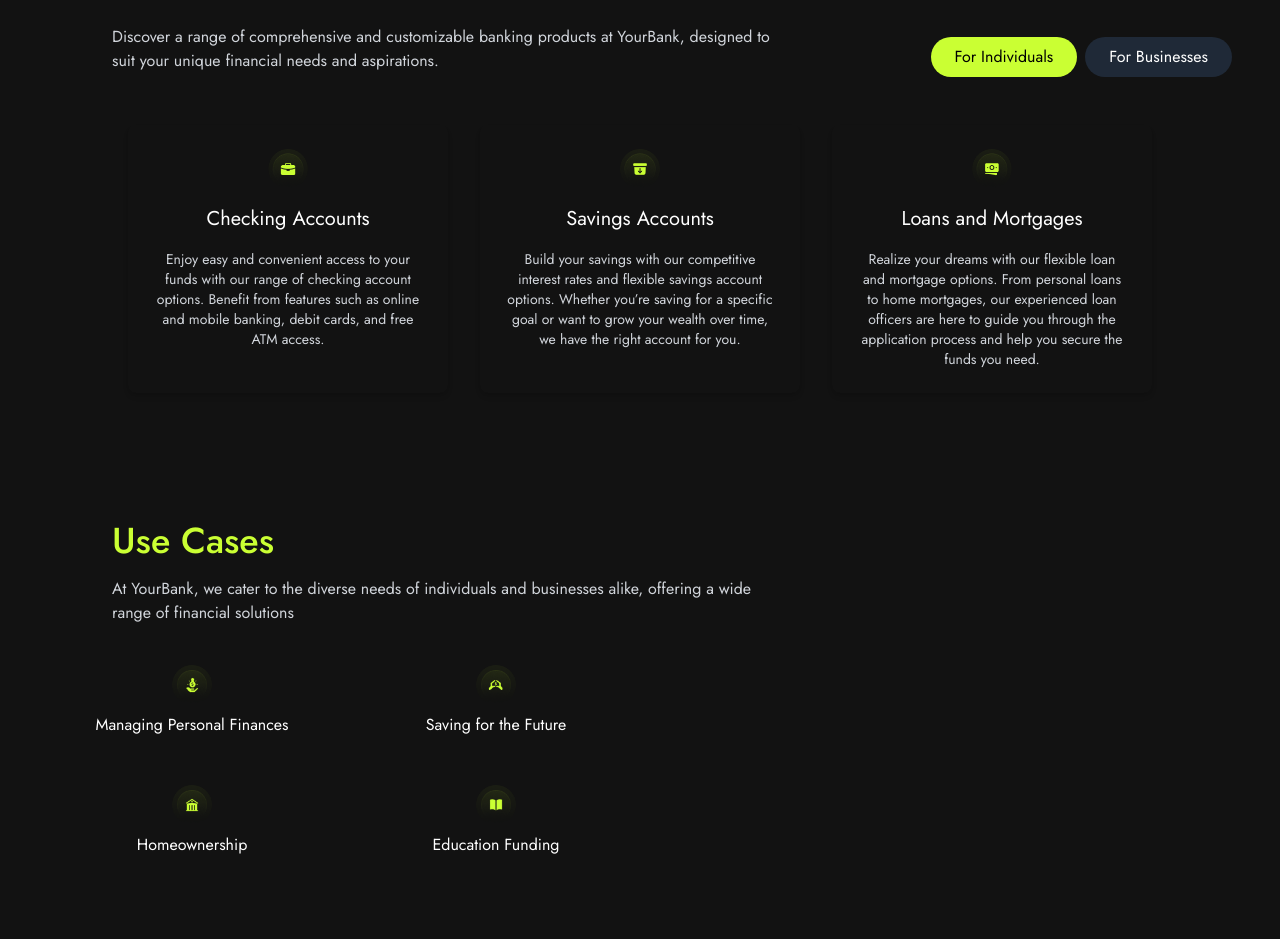
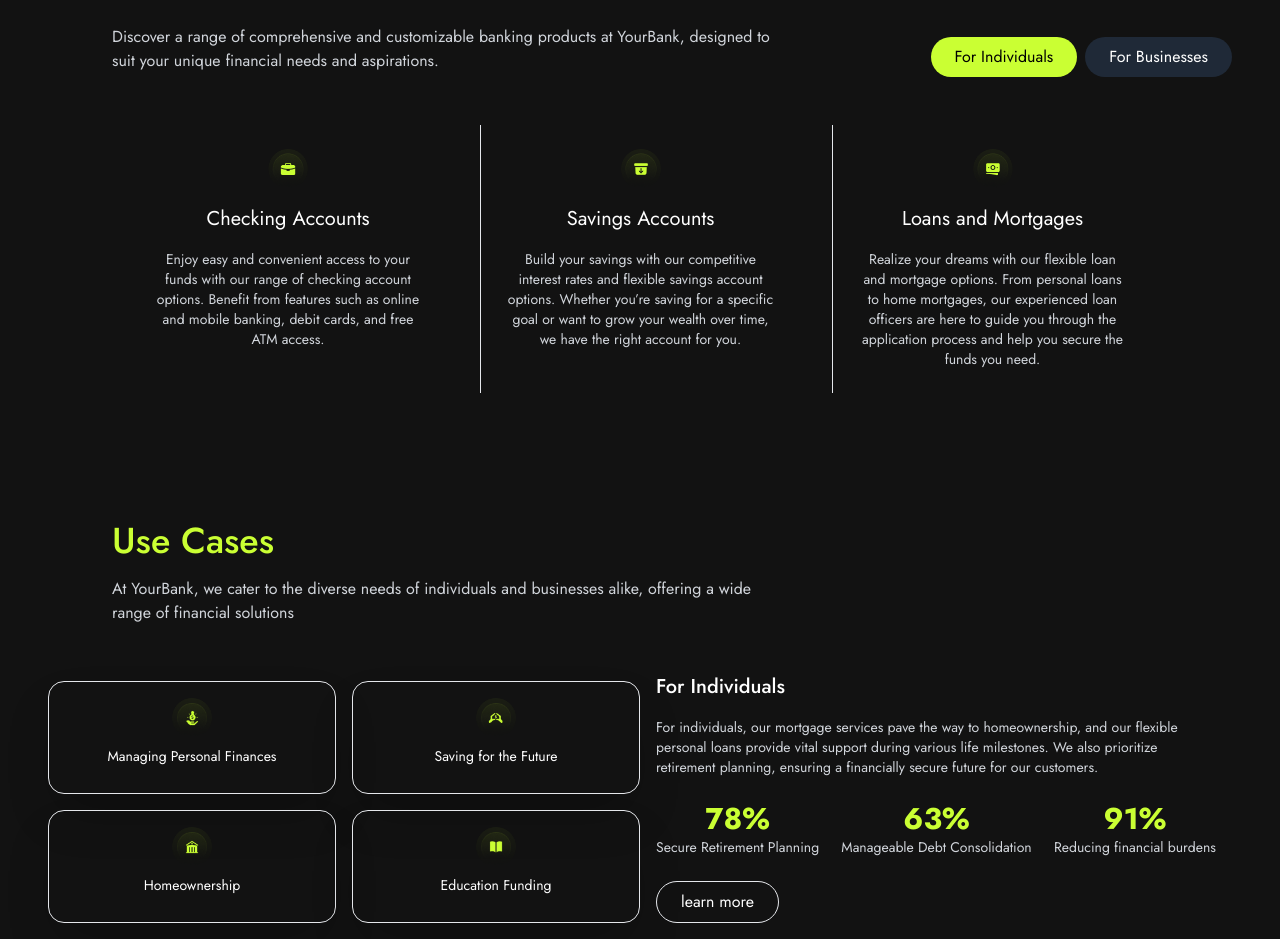
Before and after one commit to Cody-nas/YourBanK-App, a React (Vite) app: page / in a window 1280 px wide. Shown: the part 661-1600 px from the top of the page. Before the commit the page ends 1550 px from the top, so only its background shows below. Built offline with nearby package versions, Linux system fonts and the light colour scheme.

Commit message:
refactor Products and UseCases components for improved layout and styling consistency

```diff
--- a/src/components/Products.jsx
+++ b/src/components/Products.jsx
@@ -27,10 +27,10 @@ const Products = () => {
         </div>
 
 
-        <div className='grid grid-cols-1 md:grid-cols-2 lg:grid-cols-3 gap-8 mt-12 max-w-5xl mx-auto'>
+        <div className='grid grid-cols-1 md:grid-cols-2 lg:grid-cols-3 gap-8 mt-12 max-w-5xl mx-auto divide-x'>
 
           {/* Checking Account */}
-          <div className='rounded-lg border-r- p-6 text-center shadow-md'>
+          <div className=' p-6 text-center '>
             <div className="mb-4">
               <img src={checking} alt="checking" className='w-10 h-10 mx-auto' />
             </div>
@@ -41,7 +41,7 @@ const Products = () => {
           </div>
 
           {/* Savings Account */}
-          <div className="rounded-lg p-6 text-center  shadow-md">
+          <div className=" p-6 text-center ">
             <div className="mb-4">
               <img src={savings} alt="savings" className='w-10 h-10 mx-auto' />
             </div>
@@ -52,7 +52,7 @@ const Products = () => {
           </div>
 
           {/* Loans and Mortgages */}
-          <div className="rounded-lg p-6 text-center  shadow-md">
+          <div className=" p-6 text-center ">
             <div className="mb-4">
               <img src={loans} alt="loans" className='w-10 h-10 mx-auto' />
             </div>
--- a/src/components/UseCases.jsx
+++ b/src/components/UseCases.jsx
@@ -2,7 +2,7 @@ import React from 'react';
 import funding from '../assets/funding.png';
 import future from '../assets/future.png';
 import home from '../assets/homeowner.png';
-import managing from '../assets/managing.png'
+import managing from '../assets/managing.png';
 
 const UseCases = () => {
   return (
@@ -17,12 +17,13 @@ const UseCases = () => {
           </p>
         </div>
 
+        <div className="flex flex-col md:flex-row mt-8">
           {/* Left section */}
-        <div className="w-full md:w-1/2 grid grid-cols-2 mt-6 gap-4">
 
 
+          <div className="w-full md:w-1/2 grid grid-cols-2 text-sm mt-6 gap-4">
             {/* <!-- Card 1 --> */}
-          <div className=" p-4 rounded-lg text-center">
+            <div className=" p-4 rounded-2xl border shadow-2xl text-center">
               <div className="text-center mb-2">
                 <img src={managing} alt="" className='w-10 h-10 mx-auto' />
               </div>
@@ -31,7 +32,7 @@ const UseCases = () => {
 
 
             {/* <!-- Card 2 --> */}
-          <div className=" p-4 rounded-lg text-center">
+            <div className=" p-4 rounded-2xl border shadow-2xl text-center">
               <div className="mb-2">
                 <img src={future} alt="" className='w-10 h-10 mx-auto' />
               </div>
@@ -40,7 +41,7 @@ const UseCases = () => {
 
 
             {/* <!-- Card 3 --> */}
-          <div className="p-4 rounded-lg text-center">
+            <div className="p-4 rounded-2xl border shadow-2xl text-center">
               <div className="mb-2">
                 <img src={home} alt="" className='w-10 h-10 mx-auto' />
 
@@ -50,12 +51,40 @@ const UseCases = () => {
 
 
             {/* <!-- Card 4 --> */}
-          <div className="p-4 rounded-lg text-center">
-            <div className="text-green-500 mb-2">
+            <div className="p-4 rounded-2xl border shadow-2xl text-center">
+              <div className=" mb-2">
                 <img src={funding} alt="" className='w-10 h-10 mx-auto' />
 
               </div>
               <p>Education Funding</p>
+            </div>
+          </div>
+
+          {/* right scetion */}
+          <div className="w-full md:w-1/2 px-4">
+            <h2 className="text-xl font-medium mt-4 mb-4">For Individuals</h2>
+            <p className="text-gray-300 text-sm mb-6">
+              For individuals, our mortgage services pave the way to homeownership, and our flexible personal loans provide vital support during various life milestones. We also prioritize retirement planning, ensuring a financially secure future for our customers.
+            </p>
+            <div className="flex justify-between">
+              <div className="text-center">
+                <p className="text-3xl font-bold text-grn">78%</p>
+                <p className="text-gray-300 text-sm">Secure Retirement Planning</p>
+              </div>
+              <div className="text-center">
+                <p className="text-3xl font-bold text-grn">63%</p>
+                <p className="text-gray-300 text-sm">Manageable Debt Consolidation</p>
+              </div>
+              <div className="text-center">
+                <p className="text-3xl font-bold text-grn">91%</p>
+                <p className="text-gray-300 text-sm">Reducing financial burdens</p>
+              </div>
+            </div>
+            <div className="mt-6">
+              <button className=" border text-white px-6 py-2 rounded-full focus:outline-none focus:ring-2 focus:ring-gray-700">
+                learn more
+              </button>
+            </div>
           </div>
         </div>
       </div>
--- a/tailwind.config.js
+++ b/tailwind.config.js
@@ -7,6 +7,15 @@ export default {
         grn: "#CAFF33",
       },
     },
+    borderWidth: {
+      DEFAULT: "1px",
+      1: "1px",
+      2: "2px",
+      3: "3px",
+      4: "4px",
+      6: "6px",
+      8: "8px",
+    },
   },
   plugins: [],
 };
```
Lines whose indentation alone changed are shown as unchanged.
